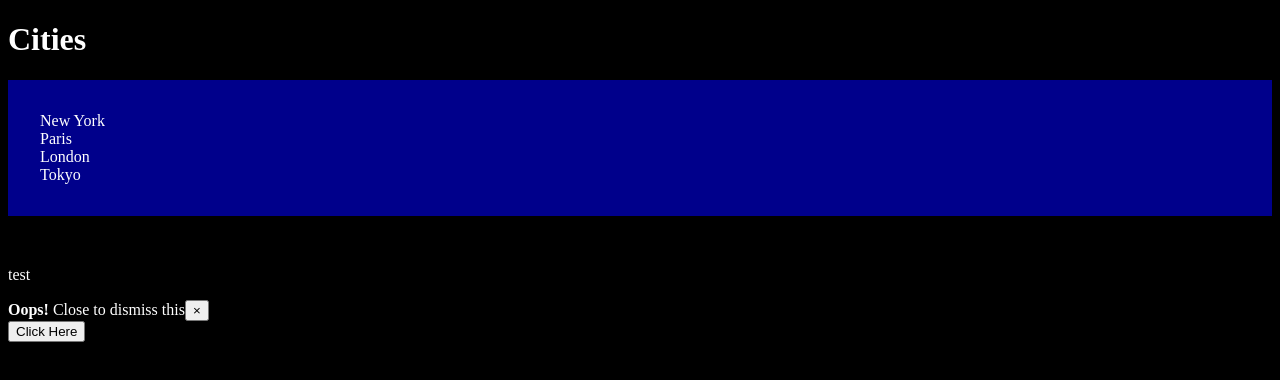
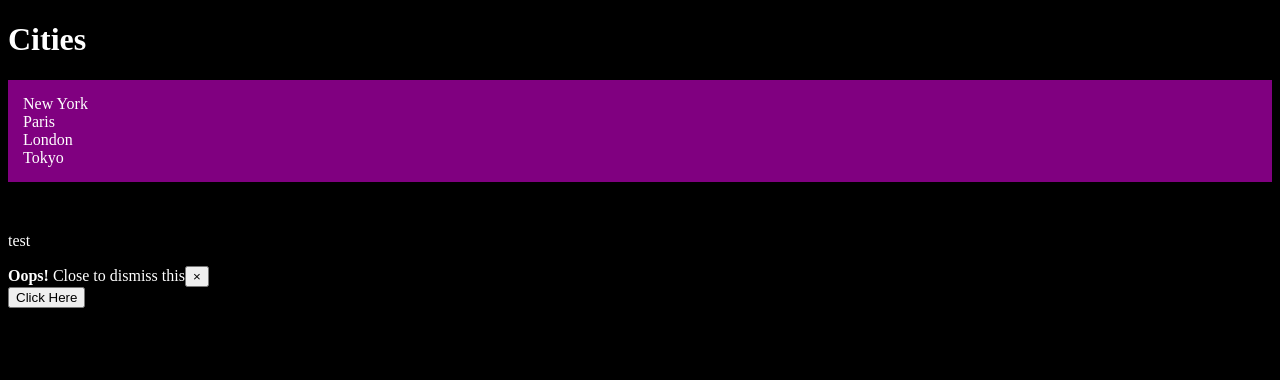
Before and after one commit to RiFactor/mosh-react-18-app, a React (Vite) app: page / in a window 1280 px wide. Shown: the top 380 px of the page. Built offline with nearby package versions, Linux system fonts and the light colour scheme.

Commit message:
What: Inline Styles

```diff
--- a/src/App.tsx
+++ b/src/App.tsx
@@ -6,7 +6,7 @@ import { useState } from "react";
 import "./App.css";
 
 const App = () => {
-  const [showAlert, setShowAlert] = useState(true);
+  const [showAlert, setShowAlert] = useState(true); // QUESTION -- is this destructuring props from useState?
 
   let cities = [
     { name: "New York" },
--- a/src/components/ListGroup.tsx
+++ b/src/components/ListGroup.tsx
@@ -7,6 +7,10 @@ interface IItemProps {
   name: string; //  NTS preferred to define this above for readability;
   // QUESTION -- what was the alternate method?
 }
+
+// const styledObject = {
+//   return ({backgroundColor: "purple", padding: "15px"});
+// }
 
 interface IItemsProps {
   items: IItemProps[];
@@ -36,7 +40,10 @@ const ListGroup = ({ items, heading, onSelectItem }: IItemsProps) => {
       {getItems}
       {items.length === 0 && <p>No {heading} Found.</p>}
       {/* <ul className={styles.listGroup}> */}
-      <ul className={[styles.listGroup, styles.container].join(" ")}>
+      <ul
+        className={[styles.listGroup, styles.container].join(" ")}
+        style={{ backgroundColor: "purple", padding: "15px" }} // QUESTION -- how do you make this an object
+      >
         {items?.map((item, index) => (
           <li
             className={classNames(
--- a/src/styles/ListGroup.module.css
+++ b/src/styles/ListGroup.module.css
@@ -1,7 +1,7 @@
 .listGroup {
 padding: 0;
 list-style: none;
-background-color: darkblue;
+/* background-color: green; */
 }
 
 .container {
```
